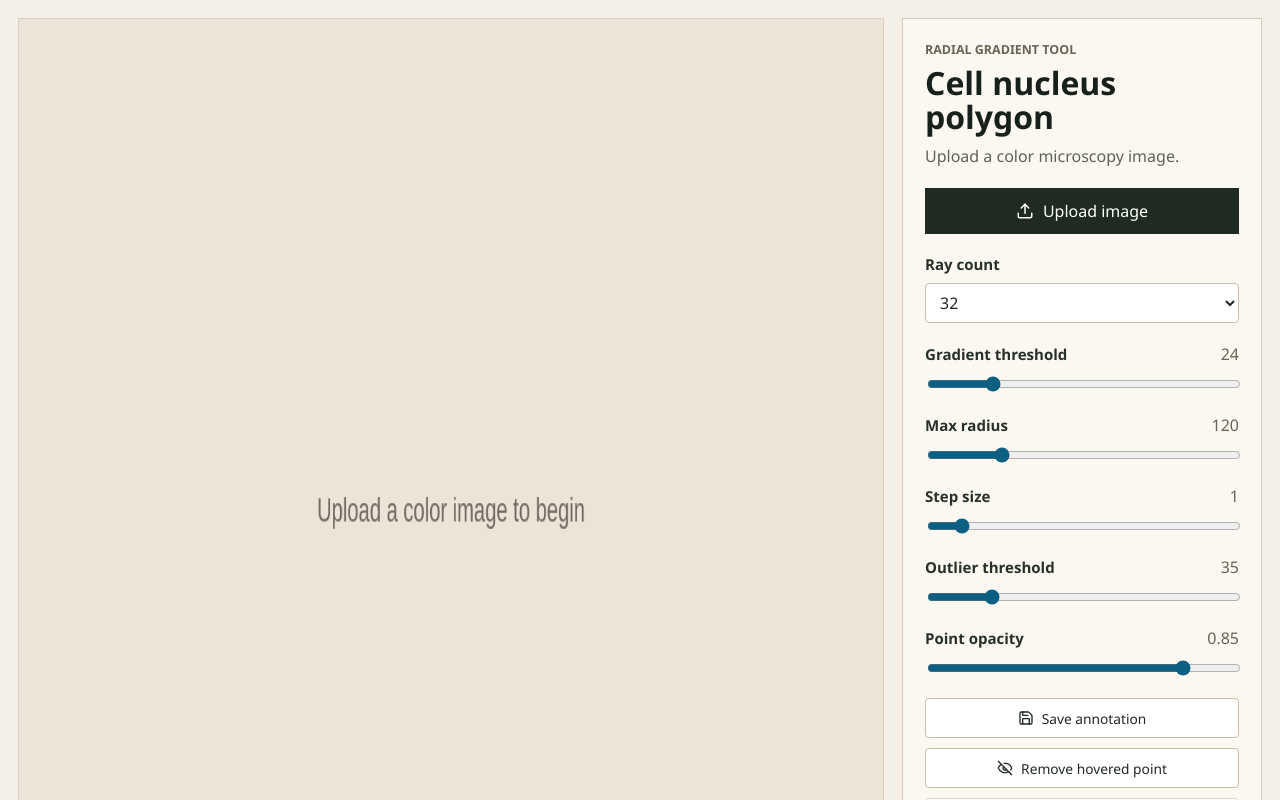
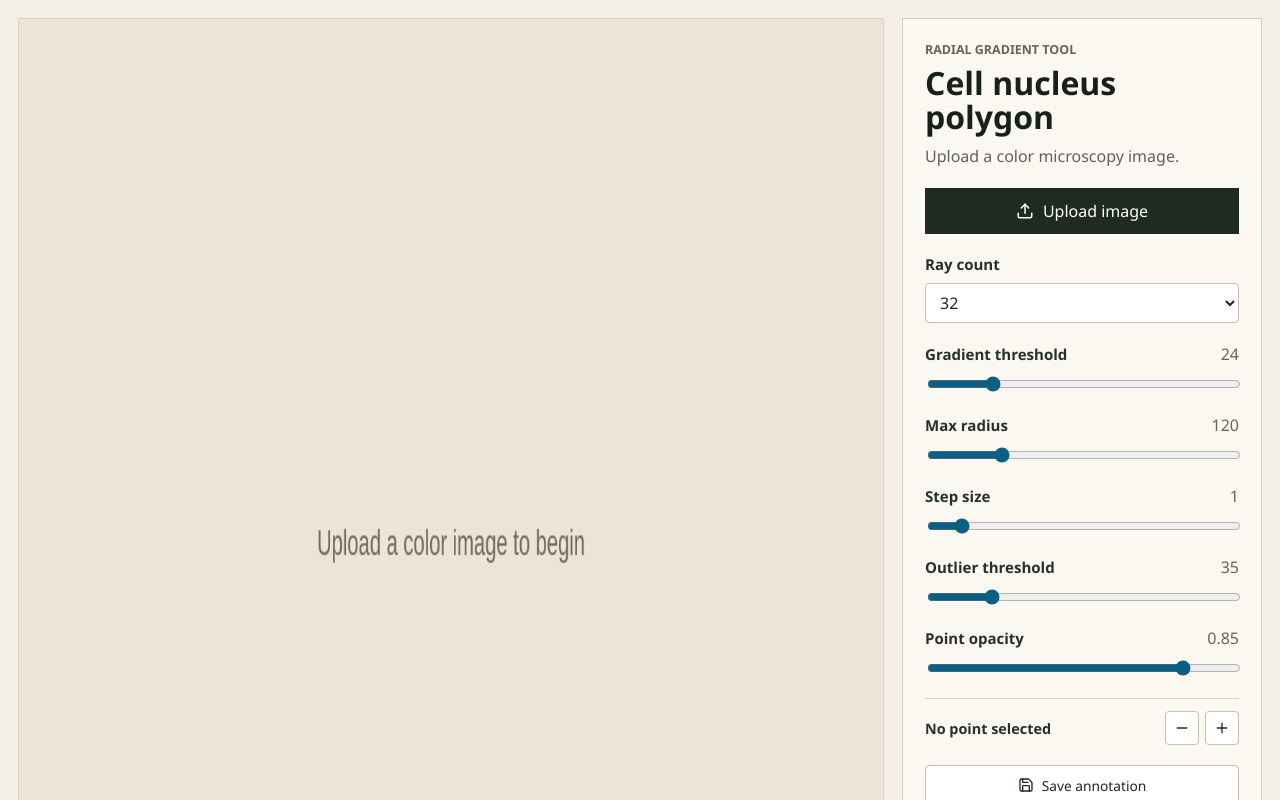
Before and after one commit to ksc036/radial-mask-annotator, a React (Vite) app: page / in a window 1280 px wide. Shown: the top 800 px of the page. Built offline with nearby package versions, Linux system fonts and the light colour scheme.

Commit message:
feat: edit saved overlays and nudge points

```diff
--- a/src/App.tsx
+++ b/src/App.tsx
@@ -1,9 +1,10 @@
-import { Download, Eye, EyeOff, Pencil, Save, Upload } from 'lucide-react';
+import { Download, Eye, EyeOff, Minus, Pencil, Plus, Save, Upload } from 'lucide-react';
 import { useEffect, useMemo, useState } from 'react';
 import { rgbToGrayscale } from './algorithm/grayscale';
 import { getWorkingImageSize, wasImageResized } from './algorithm/imageProcessing';
 import {
   calculatePolygonAreaPixels,
+  distanceFromCenter,
   formatAnnotationsCsv,
   getEffectivePolygonPoints,
   markOutlierPoints,
@@ -30,6 +31,7 @@ export default function App() {
   const [editedRadii, setEditedRadii] = useState<Record<number, number>>({});
   const [manualExcludedIndices, setManualExcludedIndices] = useState<Set<number>>(() => new Set());
   const [hoveredPointIndex, setHoveredPointIndex] = useState<number | null>(null);
+  const [selectedPointIndex, setSelectedPointIndex] = useState<number | null>(null);
   const [savedAnnotations, setSavedAnnotations] = useState<SavedAnnotation[]>([]);
   const [saveStatus, setSaveStatus] = useState('');
 
@@ -112,9 +114,10 @@ export default function App() {
       setGrayscale(gray);
       setCenter(null);
       setEditedRadii({});
-      setManualExcludedIndices(new Set());
-      setHoveredPointIndex(null);
-      setSaveStatus(
+    setManualExcludedIndices(new Set());
+    setHoveredPointIndex(null);
+    setSelectedPointIndex(null);
+    setSaveStatus(
         prepared.resized
           ? `Large image resized to ${prepared.image.naturalWidth} x ${prepared.image.naturalHeight} for stable editing.`
           : '',
@@ -133,6 +136,7 @@ export default function App() {
     setEditedRadii({});
     setManualExcludedIndices(new Set());
     setHoveredPointIndex(null);
+    setSelectedPointIndex(null);
     setSaveStatus('');
   }
 
@@ -143,6 +147,19 @@ export default function App() {
 
     const snappedRadius = snapRadiusToNeighborAverage(polygon, center, index, radius, RADIUS_SNAP_THRESHOLD);
     setEditedRadii((current) => ({ ...current, [index]: snappedRadius }));
+  }
+
+  function nudgeSelectedPoint(delta: number) {
+    if (!center || selectedPointIndex === null || !polygon[selectedPointIndex]) {
+      setSaveStatus('Select a radial point before using + or -.');
+      return;
+    }
+
+    const currentRadius = distanceFromCenter(polygon[selectedPointIndex], center);
+    const nextRadius = Math.max(0, currentRadius + delta);
+
+    setEditedRadii((current) => ({ ...current, [selectedPointIndex]: nextRadius }));
+    setSaveStatus(`Moved point ${selectedPointIndex + 1} ${delta > 0 ? 'outward' : 'inward'}.`);
   }
 
   function toggleHoveredExclusion() {
@@ -221,6 +238,7 @@ export default function App() {
     setEditedRadii({ ...annotation.editedRadii });
     setManualExcludedIndices(new Set(annotation.manualExcludedIndices));
     setHoveredPointIndex(null);
+    setSelectedPointIndex(null);
     setSavedAnnotations((current) =>
       current.map((item) => (item.id === annotation.id ? { ...item, visible: false } : item)),
     );
@@ -236,6 +254,14 @@ export default function App() {
     anchor.download = 'nucleus-annotations.csv';
     anchor.click();
     URL.revokeObjectURL(url);
+  }
+
+  function editSavedAnnotationById(annotationId: number) {
+    const annotation = savedAnnotations.find((item) => item.id === annotationId);
+
+    if (annotation) {
+      editSavedAnnotation(annotation);
+    }
   }
 
   return (
@@ -254,8 +280,10 @@ export default function App() {
             savedOverlays={visibleSavedOverlays}
             onCenterChange={handleCenterChange}
             onPointHover={setHoveredPointIndex}
+            onPointSelect={setSelectedPointIndex}
             onPointRadiusChange={handlePointRadiusChange}
             onPointToggleExcluded={togglePointExclusion}
+            onSavedOverlayEdit={editSavedAnnotationById}
           />
         </div>
 
@@ -323,6 +351,30 @@ export default function App() {
             value={pointOpacity}
             onChange={setPointOpacity}
           />
+
+          <div className="point-nudge" aria-label="Selected point controls">
+            <span>{selectedPointIndex === null ? 'No point selected' : `Point ${selectedPointIndex + 1}`}</span>
+            <div className="nudge-actions">
+              <button
+                className="icon-action"
+                type="button"
+                onClick={() => nudgeSelectedPoint(-1)}
+                aria-label="Decrease selected point radius"
+                title="Move point inward"
+              >
+                <Minus size={16} aria-hidden="true" />
+              </button>
+              <button
+                className="icon-action"
+                type="button"
+                onClick={() => nudgeSelectedPoint(1)}
+                aria-label="Increase selected point radius"
+                title="Move point outward"
+              >
+                <Plus size={16} aria-hidden="true" />
+              </button>
+            </div>
+          </div>
 
           <div className="button-row">
             <button className="secondary-action" type="button" onClick={saveCurrentAnnotation}>
--- a/src/components/ImageCanvas.tsx
+++ b/src/components/ImageCanvas.tsx
@@ -14,8 +14,10 @@ interface ImageCanvasProps {
   hoveredPointIndex: number | null;
   onCenterChange: (point: Point) => void;
   onPointHover: (index: number | null) => void;
+  onPointSelect: (index: number | null) => void;
   onPointRadiusChange: (index: number, radius: number) => void;
   onPointToggleExcluded: (index: number) => void;
+  onSavedOverlayEdit: (id: number) => void;
 }
 
 interface SavedPolygonOverlay {
@@ -35,8 +37,10 @@ export default function ImageCanvas({
   hoveredPointIndex,
   onCenterChange,
   onPointHover,
+  onPointSelect,
   onPointRadiusChange,
   onPointToggleExcluded,
+  onSavedOverlayEdit,
 }: ImageCanvasProps) {
   const canvasRef = useRef<HTMLCanvasElement | null>(null);
   const [draggedPointIndex, setDraggedPointIndex] = useState<number | null>(null);
@@ -83,11 +87,19 @@ export default function ImageCanvas({
       if (autoExcludedIndices.has(nearestPointIndex) || manualExcludedIndices.has(nearestPointIndex)) {
         onPointToggleExcluded(nearestPointIndex);
         onPointHover(nearestPointIndex);
+        onPointSelect(nearestPointIndex);
         setDraggedPointIndex(nearestPointIndex);
         return;
       }
       setDraggedPointIndex(nearestPointIndex);
       onPointHover(nearestPointIndex);
+      onPointSelect(nearestPointIndex);
+      return;
+    }
+
+    const savedOverlayId = findSavedOverlayAtPoint(canvasPoint, layout, savedOverlays);
+    if (savedOverlayId !== null) {
+      onSavedOverlayEdit(savedOverlayId);
       return;
     }
 
@@ -312,3 +324,69 @@ function findNearestPointIndex(point: Point, layout: CanvasImageLayout, points:
 
   return nearestIndex;
 }
+
+function findSavedOverlayAtPoint(point: Point, layout: CanvasImageLayout, savedOverlays: SavedPolygonOverlay[]) {
+  for (let index = savedOverlays.length - 1; index >= 0; index -= 1) {
+    const overlay = savedOverlays[index];
+    const canvasPoints = overlay.effectivePoints.map((candidate) => imageToCanvasPoint(candidate, layout));
+
+    if (isPointNearPolygon(point, canvasPoints, 10) || isPointInsidePolygon(point, canvasPoints)) {
+      return overlay.id;
+    }
+  }
+
+  return null;
+}
+
+function isPointNearPolygon(point: Point, polygon: Point[], threshold: number) {
+  if (polygon.length < 2) {
+    return false;
+  }
+
+  return polygon.some((candidate, index) => {
+    const next = polygon[(index + 1) % polygon.length];
+    return distanceToSegment(point, candidate, next) <= threshold;
+  });
+}
+
+function distanceToSegment(point: Point, start: Point, end: Point) {
+  const segmentX = end.x - start.x;
+  const segmentY = end.y - start.y;
+  const segmentLengthSquared = segmentX * segmentX + segmentY * segmentY;
+
+  if (segmentLengthSquared === 0) {
+    return Math.hypot(point.x - start.x, point.y - start.y);
+  }
+
+  const projection = Math.max(
+    0,
+    Math.min(1, ((point.x - start.x) * segmentX + (point.y - start.y) * segmentY) / segmentLengthSquared),
+  );
+  const closest = {
+    x: start.x + projection * segmentX,
+    y: start.y + projection * segmentY,
+  };
+
+  return Math.hypot(point.x - closest.x, point.y - closest.y);
+}
+
+function isPointInsidePolygon(point: Point, polygon: Point[]) {
+  if (polygon.length < 3) {
+    return false;
+  }
+
+  let inside = false;
+
+  for (let index = 0, previousIndex = polygon.length - 1; index < polygon.length; previousIndex = index, index += 1) {
+    const current = polygon[index];
+    const previous = polygon[previousIndex];
+    const crossesY = current.y > point.y !== previous.y > point.y;
+    const xAtY = ((previous.x - current.x) * (point.y - current.y)) / (previous.y - current.y) + current.x;
+
+    if (crossesY && point.x < xAtY) {
+      inside = !inside;
+    }
+  }
+
+  return inside;
+}
--- a/src/styles.css
+++ b/src/styles.css
@@ -215,6 +215,26 @@ input[type='range'] {
   padding: 0;
 }
 
+.point-nudge {
+  display: flex;
+  align-items: center;
+  justify-content: space-between;
+  gap: 10px;
+  border-top: 1px solid #d9d0bf;
+  padding-top: 12px;
+}
+
+.point-nudge span {
+  color: #273129;
+  font-size: 0.9rem;
+  font-weight: 700;
+}
+
+.nudge-actions {
+  display: inline-flex;
+  gap: 6px;
+}
+
 .secondary-action:disabled {
   cursor: not-allowed;
   opacity: 0.5;
```
Also changed, not shown: 3 other files (tests, documents, lock files or other folders).
